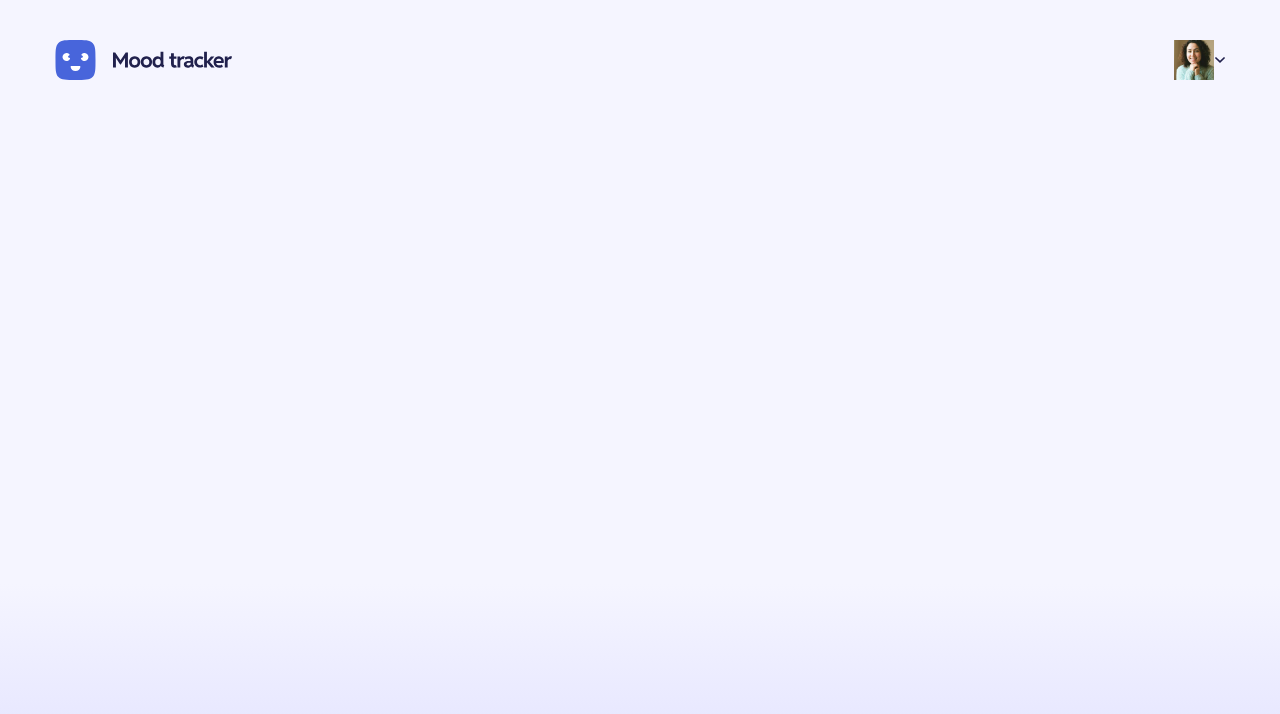
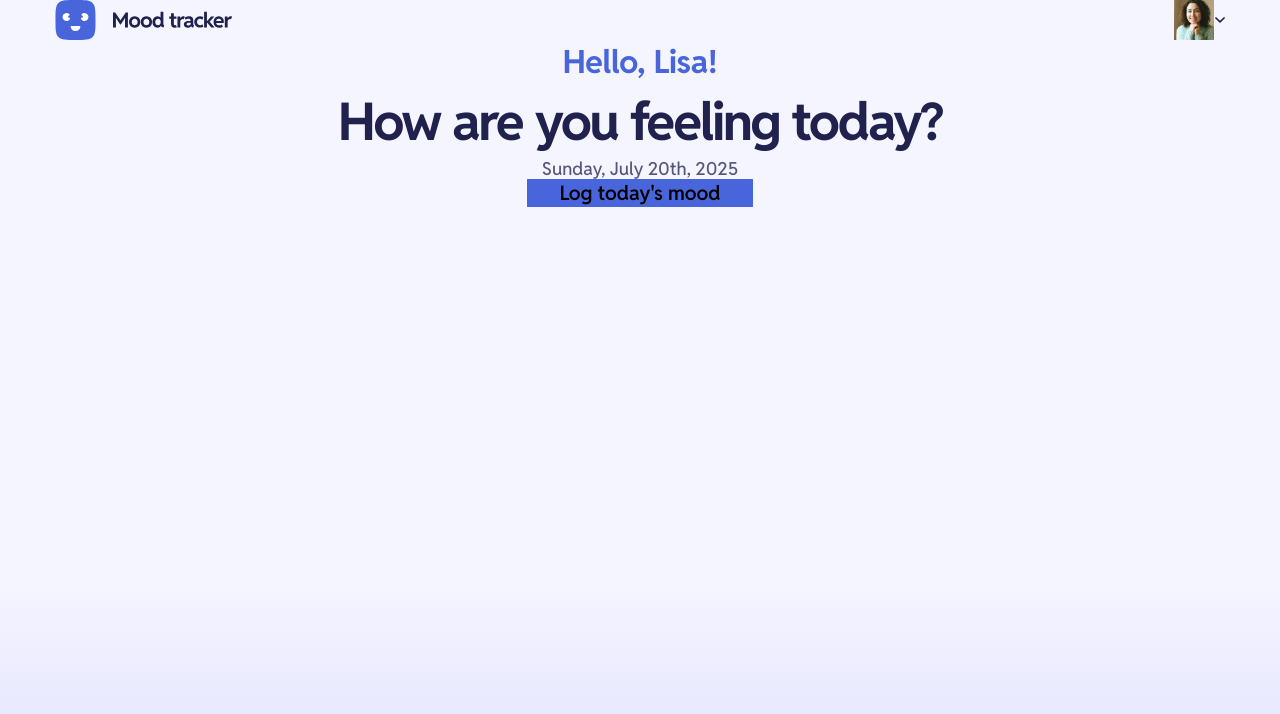
Before and after one commit to webdevunoz/mood-tracking-app, a React (Vite) app: page /home in a window 1280 px wide. Shown: the top 714 px of the page. Built offline with nearby package versions, Linux system fonts and the light colour scheme.

Commit message:
feat: add header to HomePage with styles, add TodaysDate Component to use in header and modify PrimaryButton for use on header

```diff
--- /dev/null
+++ b/src/components/Home/TodaysDate.tsx
@@ -0,0 +1,26 @@
+const TodaysDate = () => {
+  function formatDateWithSuffix(date = new Date()) {
+    const day = date.getDate();
+    const month = date.toLocaleString("en-US", { month: "long" });
+    const weekday = date.toLocaleString("en-US", { weekday: "long" });
+    const year = date.getFullYear();
+
+    // Get suffix
+    const suffix =
+      day % 10 === 1 && day !== 11
+        ? "st"
+        : day % 10 === 2 && day !== 12
+        ? "nd"
+        : day % 10 === 3 && day !== 13
+        ? "rd"
+        : "th";
+
+    return `${weekday}, ${month} ${day}${suffix}, ${year}`;
+  }
+
+  const formatted = formatDateWithSuffix();
+
+  return <p className="text-preset-6 text-neutral-600">{formatted}</p>;
+};
+
+export default TodaysDate;
--- a/src/components/PrimaryButton/PrimaryButton.css
+++ b/src/components/PrimaryButton/PrimaryButton.css
@@ -5,10 +5,13 @@
   cursor: pointer;
   outline-offset: 3px;
   background-color: var(--color-blue-600);
+  color: var(--color-neutral-0);
 }
 
 .button--home {
   padding: var(--spacing-200) var(--spacing-400);
+  max-width: 226px;
+  margin: 0 auto;
 }
 
 .button--primary:hover {
--- a/src/components/PrimaryButton/PrimaryButton.tsx
+++ b/src/components/PrimaryButton/PrimaryButton.tsx
@@ -14,7 +14,7 @@ const PrimaryButton = ({
   return (
     <button
       onClick={onClick}
-      className={`button--primary text-neutral-0${
+      className={`text-preset-5 button--primary${
         homeButton ? " button--home" : ""
       }`}
     >
--- a/src/index.css
+++ b/src/index.css
@@ -178,6 +178,22 @@
     line-height: 110%;
     letter-spacing: 0;
   }
+
+  @media (min-width: 768px) {
+    .md\:text-preset-1 {
+      font-weight: 700;
+      font-size: 3.25rem; /* 52px */
+      line-height: 140%;
+      letter-spacing: -0.125rem; /* -2px */
+    }
+
+    .md\:text-preset-3 {
+      font-weight: 700;
+      font-size: 2rem; /* 32px */
+      line-height: 140%;
+      letter-spacing: -0.01875rem;
+    }
+  }
 }
 
 /* Update tailwind base unit for spacing to match 16px(1 rem) */
--- a/src/pages/HomePage.tsx
+++ /dev/null
@@ -1,13 +0,0 @@
-import NavbarComponent from "../components/Navbar/Navbar";
-
-const HomePage = () => {
-  return (
-    <>
-      <header className="w-full pt-[var(--spacing-400)] md:[padding-top:var(--spacing-500)]">
-        <NavbarComponent />
-      </header>
-    </>
-  );
-};
-
-export default HomePage;
--- /dev/null
+++ b/src/pages/HomePage/HomePage.css
@@ -0,0 +1,28 @@
+#home-wrapper {
+  width: 100%;
+  display: flex;
+  flex-direction: column;
+  gap: var(--spacing-800);
+}
+
+#home-header {
+  width: 100%;
+  padding-top: var(--spacing-400);
+  display: flex;
+  flex-direction: column;
+  gap: var(--spacing-600);
+}
+
+#home-heading {
+  display: flex;
+  flex-direction: column;
+  align-items: center;
+  gap: var(--spacing-200);
+  text-align: center;
+}
+
+@media (min-width: 768px) {
+  #home-header {
+    padding-top: var(--spacing-500);
+  }
+}
--- /dev/null
+++ b/src/pages/HomePage/HomePage.tsx
@@ -0,0 +1,31 @@
+import "./HomePage.css";
+import NavbarComponent from "../../components/Navbar/Navbar";
+import TodaysDate from "../../components/Home/TodaysDate";
+import PrimaryButton from "../../components/PrimaryButton/PrimaryButton";
+
+const HomePage = () => {
+  return (
+    <div id="home-wrapper">
+      <header id="home-header">
+        <NavbarComponent />
+        <div id="home-heading">
+          <h3
+            id="heading-greet"
+            className="text-preset-3-mobile md:text-preset-3 text-blue-600"
+          >
+            Hello, Lisa!
+          </h3>
+          <h1 className="text-preset-1-mobile md:text-preset-1 text-neutral-900">
+            How are you feeling today?
+          </h1>
+          <TodaysDate />
+        </div>
+        <PrimaryButton homeButton={true} onClick={() => null}>
+          Log today's mood
+        </PrimaryButton>
+      </header>
+    </div>
+  );
+};
+
+export default HomePage;
--- a/src/routes.tsx
+++ b/src/routes.tsx
@@ -2,7 +2,7 @@ import type { RouteObject } from "react-router-dom";
 import SignupPage from "./pages/SignupPage";
 import LoginPage from "./pages/LoginPage";
 import OnboardingPage from "./pages/OnboardingPage";
-import HomePage from "./pages/HomePage";
+import HomePage from "./pages/HomePage/HomePage";
 
 const routes: RouteObject[] = [
   { path: "/", element: <SignupPage /> },
```
